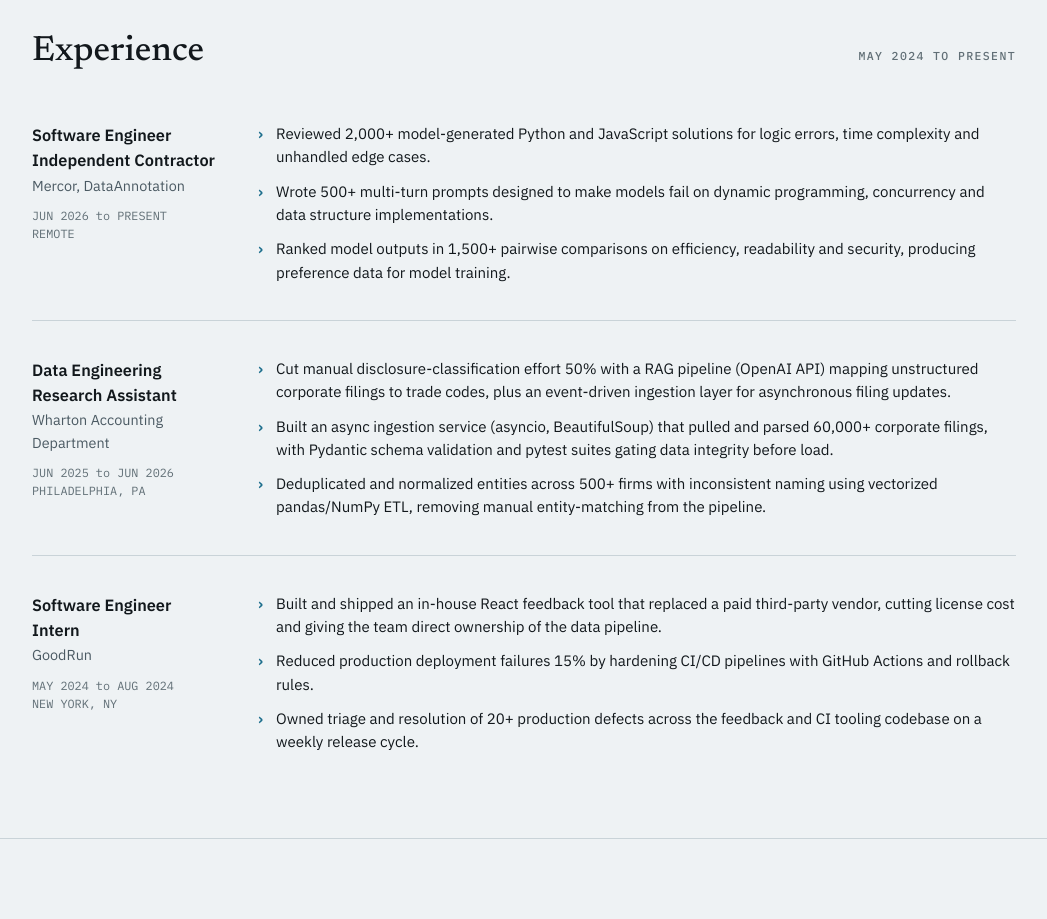
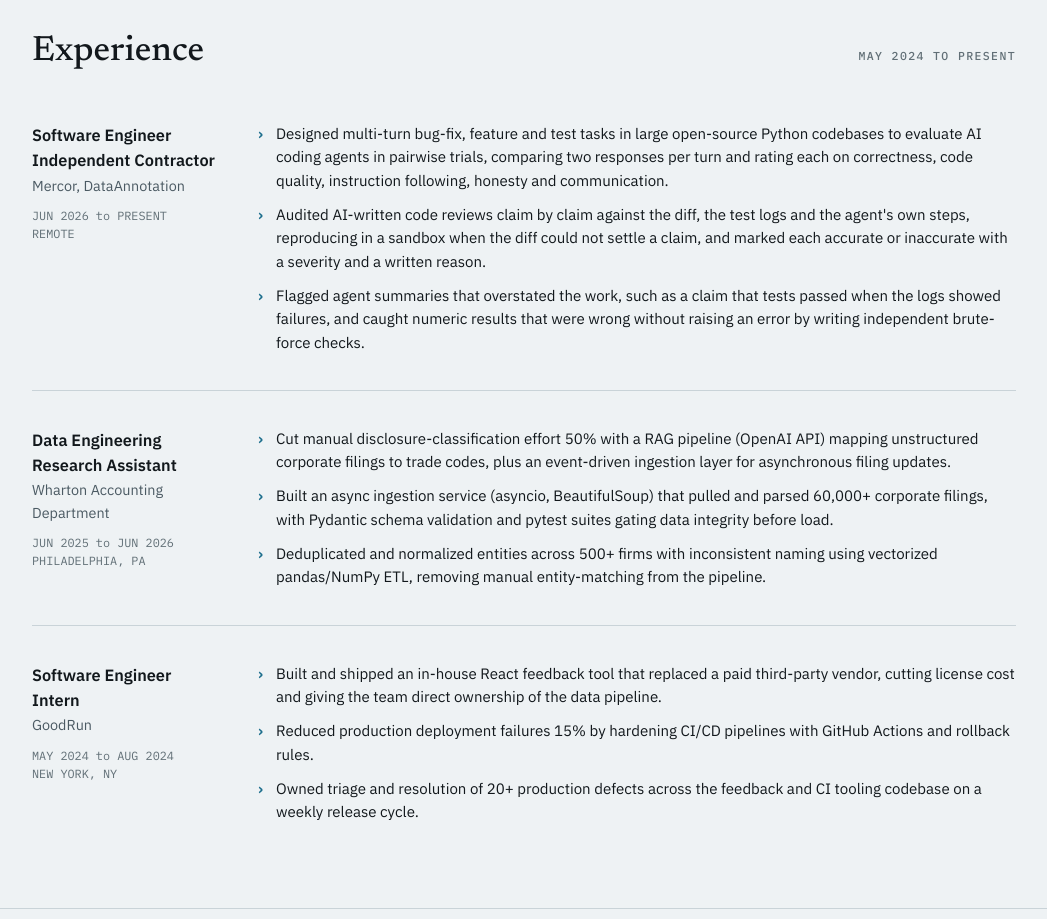
Before and after one commit to anaborne/anaborne.github.io, a plain HTML site: page index.html in a window 1280 px wide. Shown: the part 10200-11119 px from the top of the page, without its empty margins (116-1163 px from the left). Drawn offline with Linux system fonts and the light colour scheme.

Commit message:
Experience: agent evaluation and review audits for the contract role

```diff
--- a/index.html
+++ b/index.html
@@ -1416,9 +1416,9 @@
           <div class="when">JUN 2026 to PRESENT<br>REMOTE</div>
         </div>
         <ul class="bullets">
-          <li>Reviewed 2,000+ model-generated Python and JavaScript solutions for logic errors, time complexity and unhandled edge cases.</li>
-          <li>Wrote 500+ multi-turn prompts designed to make models fail on dynamic programming, concurrency and data structure implementations.</li>
-          <li>Ranked model outputs in 1,500+ pairwise comparisons on efficiency, readability and security, producing preference data for model training.</li>
+          <li>Designed multi-turn bug-fix, feature and test tasks in large open-source Python codebases to evaluate AI coding agents in pairwise trials, comparing two responses per turn and rating each on correctness, code quality, instruction following, honesty and communication.</li>
+          <li>Audited AI-written code reviews claim by claim against the diff, the test logs and the agent's own steps, reproducing in a sandbox when the diff could not settle a claim, and marked each accurate or inaccurate with a severity and a written reason.</li>
+          <li>Flagged agent summaries that overstated the work, such as a claim that tests passed when the logs showed failures, and caught numeric results that were wrong without raising an error by writing independent brute-force checks.</li>
         </ul>
       </div>
 
```
Also changed, not shown: 1 other file.
